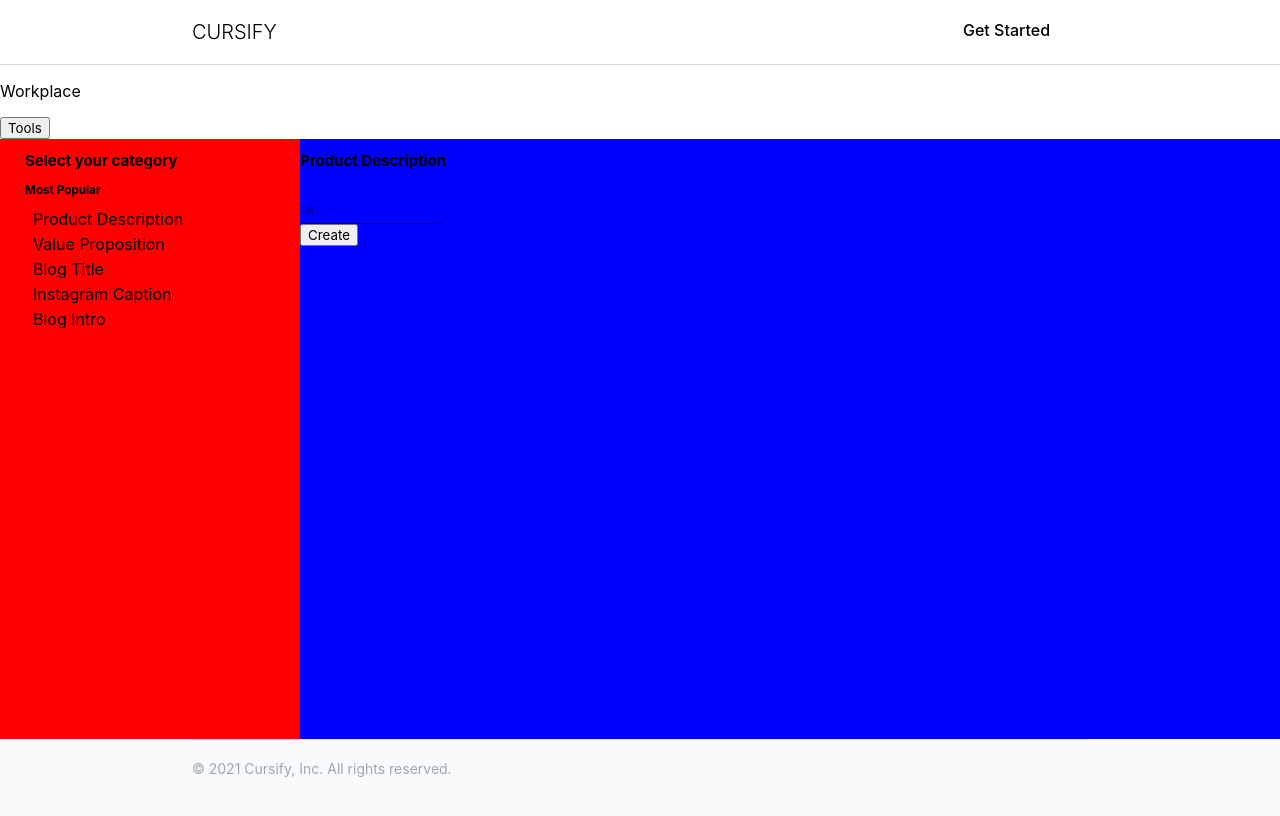
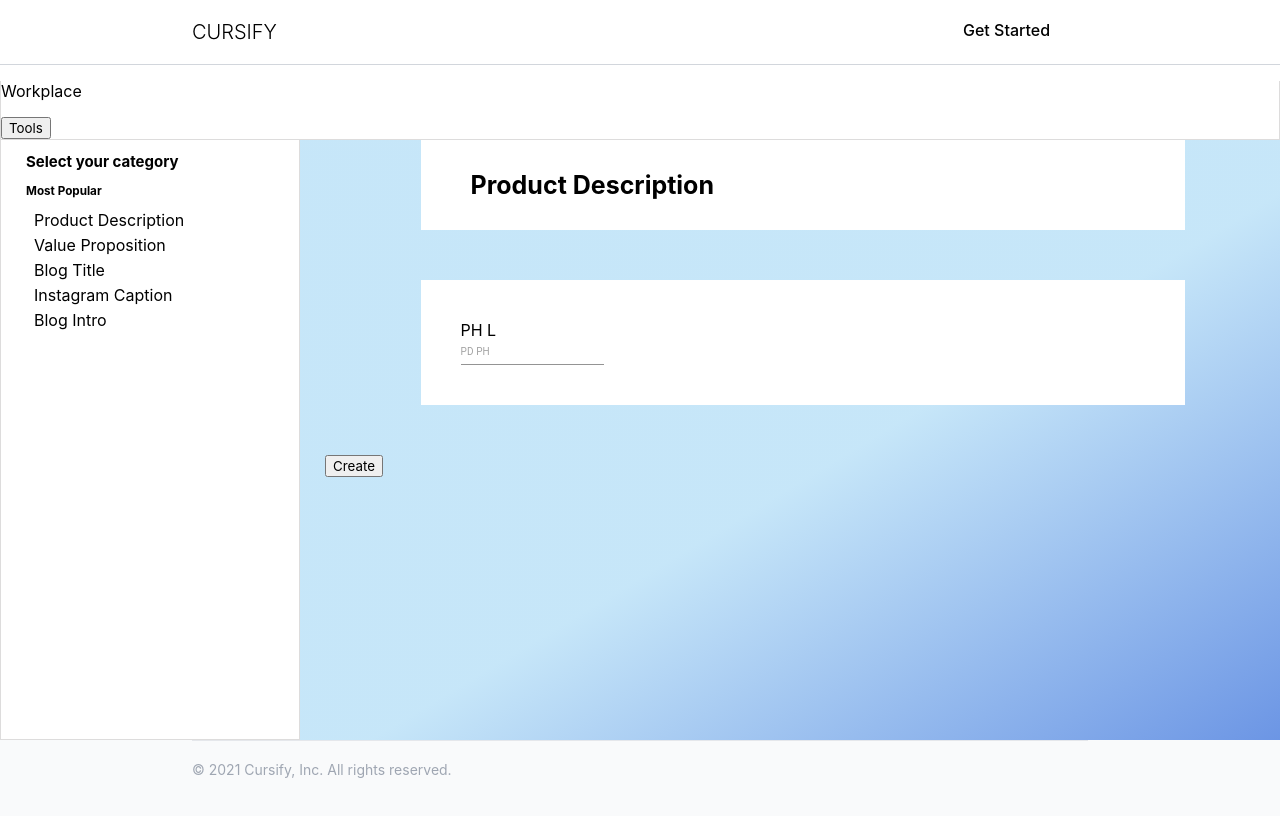
Before and after one commit to YoannBuzenet/ai_next_app, a Next.js app: page /workplace in a window 1280 px wide. Both pictures are taken after a click on the element "Product Description". Shown: the top 816 px of the page. Built offline with nearby package versions, Linux system fonts and the light colour scheme; no server answers.

Commit message:
CSS on the way

```diff
--- a/components/HeartWorkPlace.jsx
+++ b/components/HeartWorkPlace.jsx
@@ -18,13 +18,15 @@ const HeartWorkPlace = ({
     );
   } else {
     return (
-      <div>
-        <h2>{categoryObject?.name}</h2>
+      <div className={style.rightDivContainer}>
+        <div className={style.categoryTitle}>
+          <h2>{categoryObject?.name}</h2>
+        </div>
         <div className={style.formContainer}>
           {categoryObject.inputs.map((input, index) => (
-            <div key={index}>
+            <div key={index} className={style.oneInput}>
+              <p>{input.label}</p>
               <TextField
-                label={input.label}
                 placeholder={input.placeholder}
                 value={userInputs?.[input.name] || ""}
                 onChange={(e) =>
--- a/pages/workplace.js
+++ b/pages/workplace.js
@@ -45,8 +45,8 @@ export default function Workplace() {
 
   return (
     <>
-      <p>Workplace</p>
       <div className={styles.workplaceMenu}>
+        <p>Workplace</p>
         <button
           type="button"
           onClick={(e) => setIsDisplayedTools(!isDisplayedTools)}
--- a/styles/HeartWorkPlace.module.css
+++ b/styles/HeartWorkPlace.module.css
@@ -1,7 +1,32 @@
 .noCategoryDiv {
 }
 
+.rightDivContainer {
+  margin-left: 25px;
+}
+
+.categoryTitle {
+  background-color: white;
+  padding: 3rem;
+  width: 80%;
+  margin: auto;
+}
+
+.categoryTitle h2 {
+  padding-left: 2rem;
+  font-size: 2.5rem;
+  margin: 0;
+}
+
 .formContainer {
+  background-color: white;
+  padding: 4rem;
+  width: 80%;
+  margin: 5rem auto;
+}
+
+.oneInput p {
+  margin: 0;
 }
 
 @media only screen and (max-width: 1400px) {
--- a/styles/WorkPlace.module.css
+++ b/styles/WorkPlace.module.css
@@ -1,4 +1,7 @@
 .workplaceMenu {
+  border-right: 1px solid rgb(221, 220, 220);
+  border-left: 1px solid rgb(221, 220, 220);
+  border-bottom: 1px solid rgb(221, 220, 220);
 }
 
 .workToolsglobalContainer {
@@ -8,12 +11,19 @@
 
 .leftDiv {
   width: 300px;
-  background-color: red;
+  border-right: 1px solid rgb(221, 220, 220);
+  border-left: 1px solid rgb(221, 220, 220);
+  border-bottom: 1px solid rgb(221, 220, 220);
 }
 
 .rightDiv {
-  background-color: blue;
   flex-grow: 1;
+  background: rgb(28, 100, 242);
+  background: linear-gradient(
+    149deg,
+    rgb(184 224 247 / 80%) 54%,
+    rgb(71 123 222 / 80%)
+  );
 }
 
 @media only screen and (max-width: 768px) {
```
